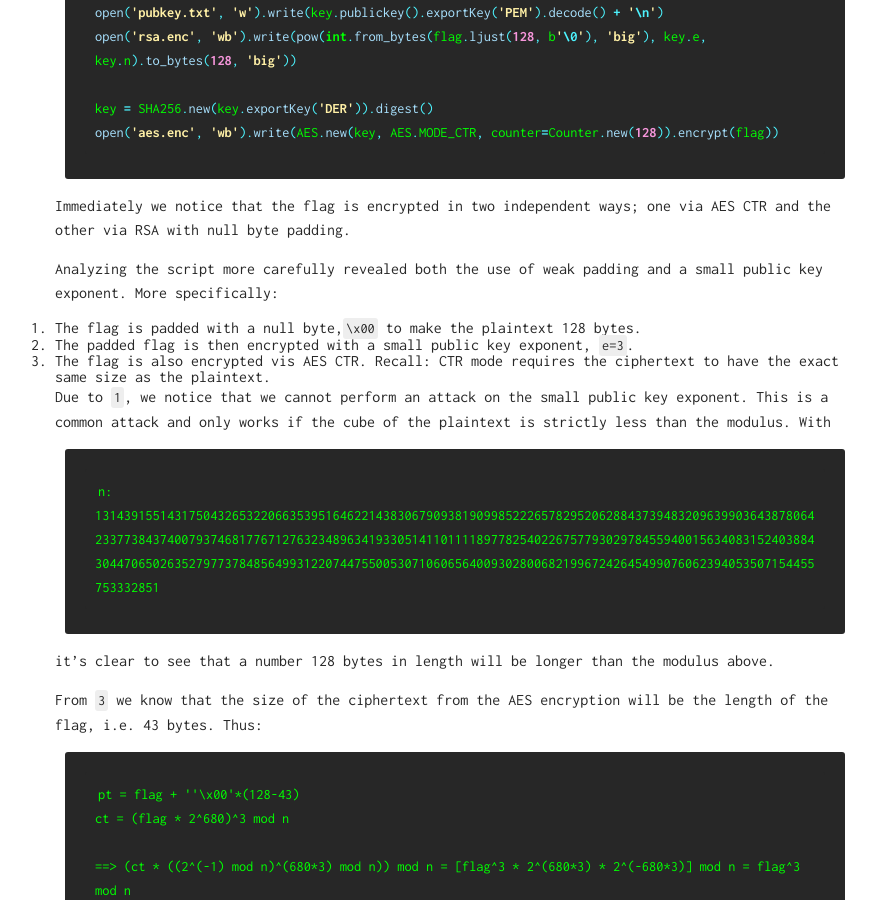
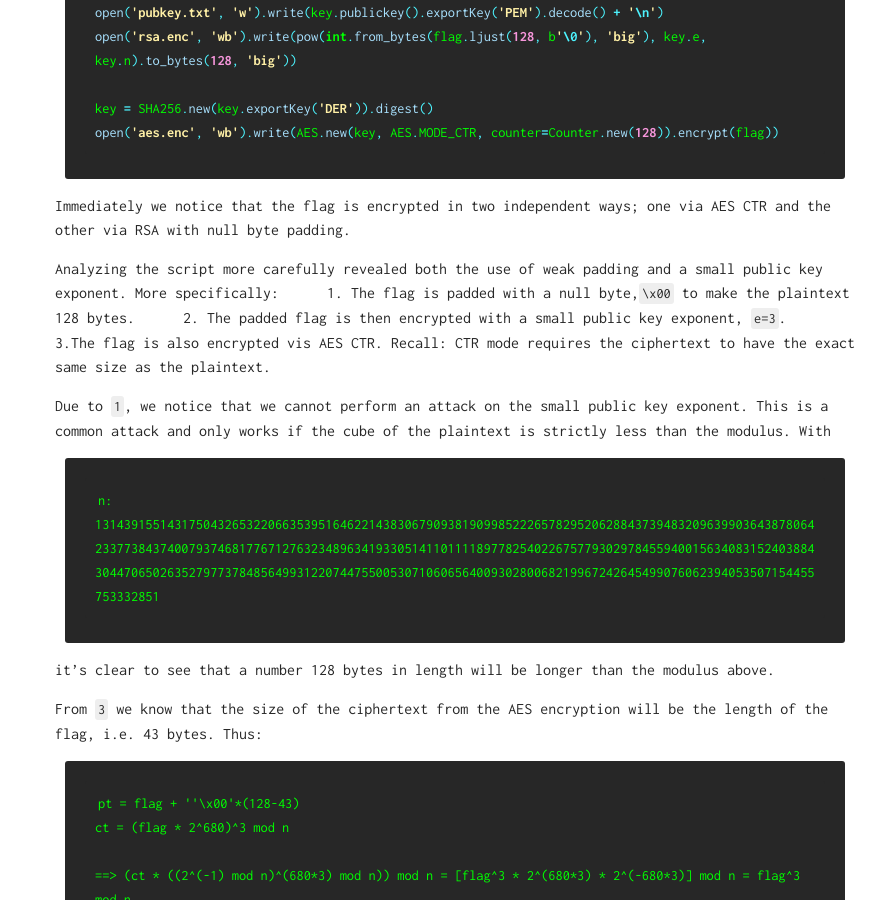
Before and after one commit to drtychai/drtychai.github.io, a Jekyll site: the page built from _posts/hxp-2018/2018-12-09-hxp-crypto.md, in a window 1280 px wide and 900 px high, scrolled down 767 px. Shown: the whole window, without its empty margins (185-1067 px from the left). Built offline with Jekyll 4.4.1, drawn with Linux system fonts in a browser that asks for light colours; some of the changed lines change nothing that is shown.

Commit message:
updated formatting

```diff
--- a/_posts/hxp-2018/2018-12-09-hxp-crypto.md
+++ b/_posts/hxp-2018/2018-12-09-hxp-crypto.md
@@ -31,9 +31,9 @@
 Immediately we notice that the flag is encrypted in two independent ways; one via AES CTR and the other via RSA with null byte padding.
 
 Analyzing the script more carefully revealed both the use of weak padding and a small public key exponent. More specifically:
-  1. The flag is padded with a null byte,`\x00` to make the plaintext 128 bytes.
-  2. The padded flag is then encrypted with a small public key exponent, `e=3`.
-  3. The flag is also encrypted vis AES CTR. Recall: CTR mode requires the ciphertext to have the exact same size as the plaintext.
+&nbsp;&nbsp;&nbsp;&nbsp; 1. The flag is padded with a null byte,`\x00` to make the plaintext 128 bytes.
+&nbsp;&nbsp;&nbsp;&nbsp; 2. The padded flag is then encrypted with a small public key exponent, `e=3`.
+&nbsp;&nbsp;&nbsp;&nbsp; 3.The flag is also encrypted vis AES CTR. Recall: CTR mode requires the ciphertext to have the exact same size as the plaintext.
 
 Due to `1`, we notice that we cannot perform an attack on the small public key exponent. This is a common attack and only works if the cube of the plaintext is strictly less than the modulus. With
 
```
